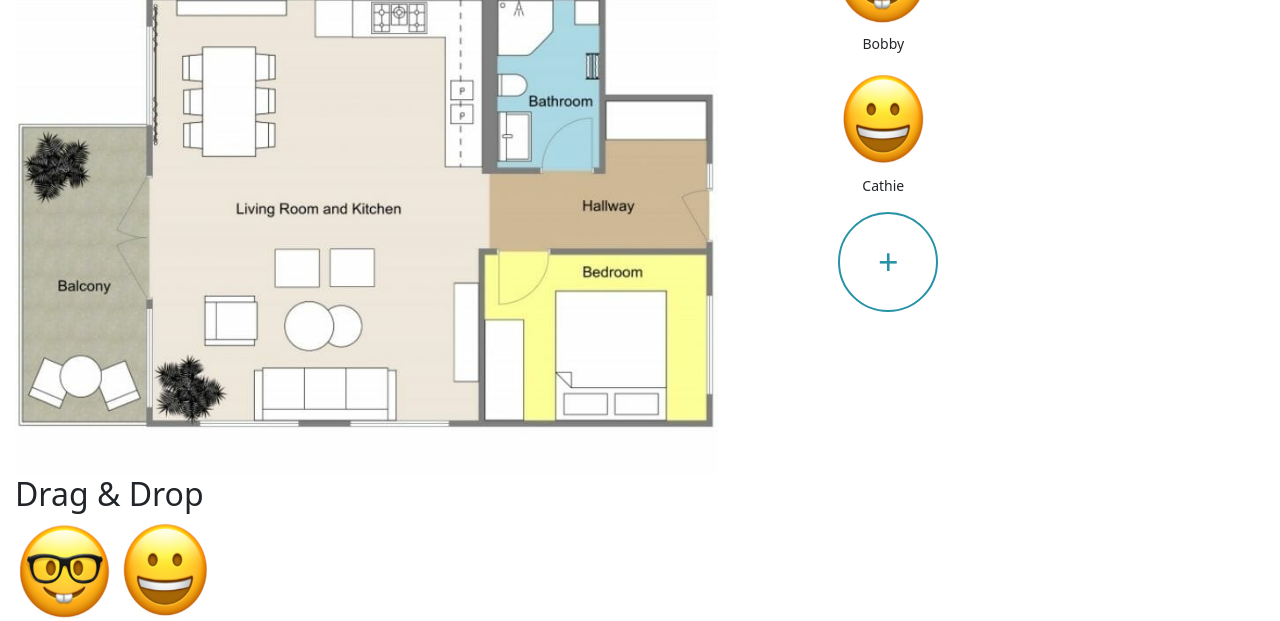
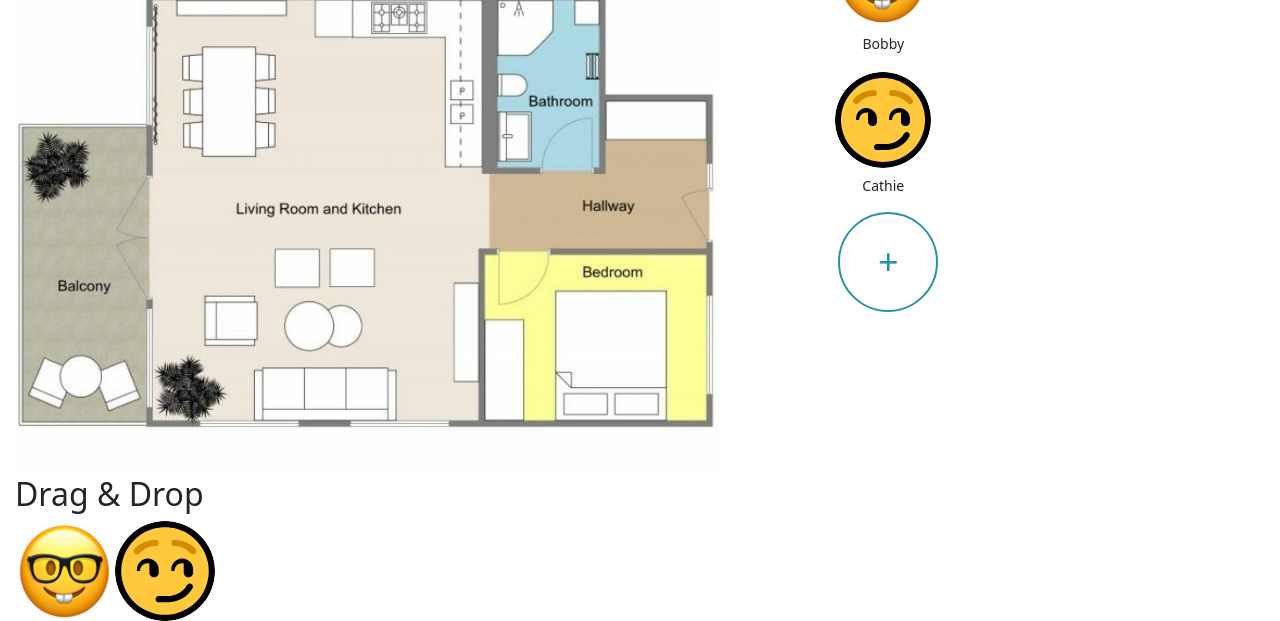
Before and after one commit to giselle-arboleda/Final-Project, a React (Create React App) app in the folder housemate-pro/: page / in a window 1280 px wide. Shown: the part 286-907 px from the top of the page. Built offline with nearby package versions, Linux system fonts and the light colour scheme.

Commit message:
added smirk

```diff
--- a/housemate-pro/src/App.js
+++ b/housemate-pro/src/App.js
@@ -31,7 +31,7 @@ const initialMembers = [
   {
     id: 2,
     name: 'Cathie',
-    imgSrc: `${process.env.PUBLIC_URL}/Happy.jpg`,
+    imgSrc: `${process.env.PUBLIC_URL}/g410.svg`,
     chores: [
       { choreName: 'Vacuum the house', choreLocation: 'Living Room', dueDate: '2024-06-03', assignedTo: 'Cathie' },
       { choreName: 'Water the plants', choreLocation: 'Garden', dueDate: '2024-06-04', assignedTo: 'Cathie' }
@@ -178,7 +178,7 @@ function App() {
 
         <MembersComponent style='column' householdMembers={householdMembers} setSelectedMember={setSelectedMember} setShowAddMemberForm={setShowAddMemberForm}></MembersComponent>
 
-        <div>
+        <div className="">
           {/* Display All Completed Chores OR Display Selected Person's Chores */}
           {/* <ChoreBox selectedMember={selectedMember}></ChoreBox> */}
           <ChoreBox selectedMember={selectedMember} householdMembers={householdMembers} setHouseholdMembers={setHouseholdMembers}></ChoreBox>
```
Also changed, not shown: housemate-pro/public/g410.svg (added).
